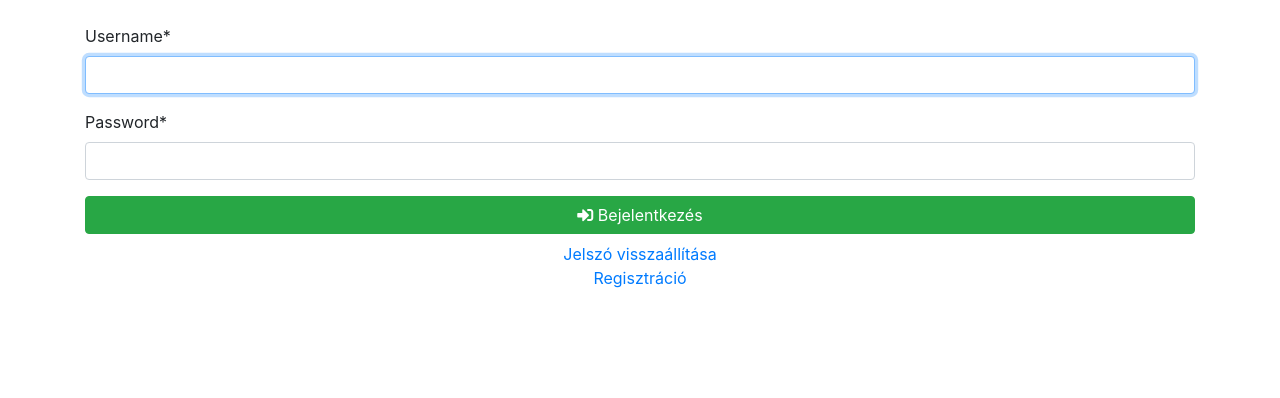
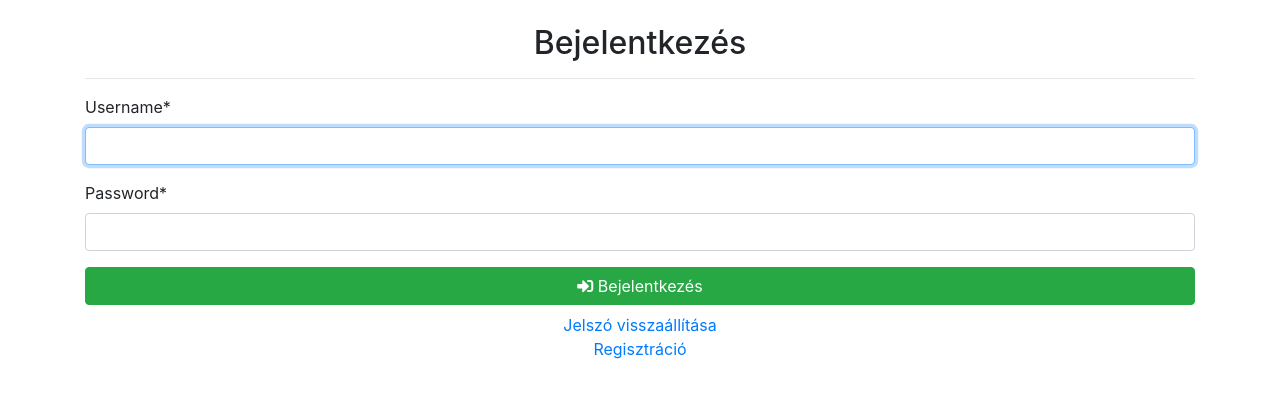
Before and after one commit to Zotyamester/NISZ, a Django app: page /login/ in a window 1280 px wide. Shown: the part 56-454 px from the top of the page. Run offline with Django 3.2, Linux system fonts and the light colour scheme; some libraries are stand-ins or nearby versions.

Commit message:
Stílus 2

```diff
--- a/mysite/accounts/templates/registration/login.html
+++ b/mysite/accounts/templates/registration/login.html
@@ -2,6 +2,8 @@
 {% load crispy_forms_tags %}
 
 {% block content %}
+    <h2 class="text-center">Bejelentkezés</h2>
+    <hr>
     <form action="" method="post">
         {% csrf_token %}
 
--- a/mysite/accounts/views.py
+++ b/mysite/accounts/views.py
@@ -41,7 +41,7 @@ def register(request):
         form = UserRegisterForm(request.POST)
         if form.is_valid():
             form.save()
-            messages.success(request, 'A fiók létrejött')
+            messages.success(request, 'A fiók létrejött.')
             return redirect('login')
     else:
         form = UserRegisterForm()
```
Also changed, not shown: mysite/main/templates/main/about.html (line endings or trailing spaces).
